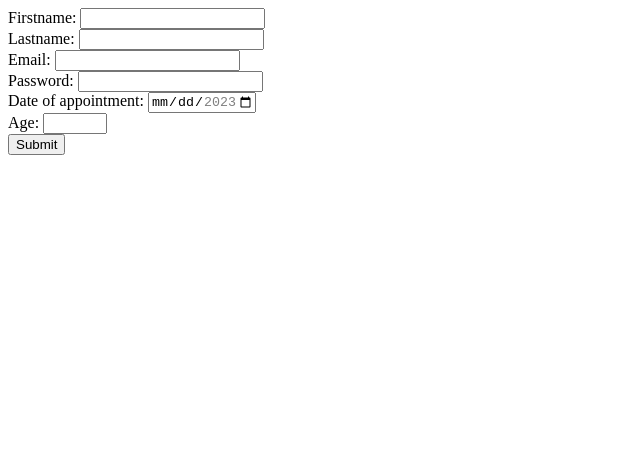
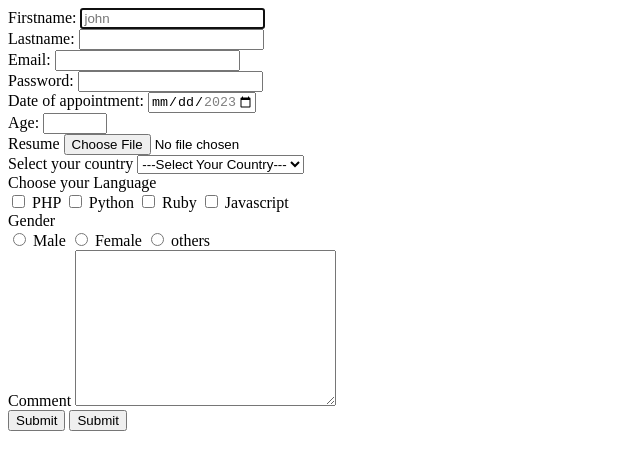
Before and after one commit to Alexcove01/Introductory-class, a plain HTML site: page webpage/form.html in a window 1280 px wide. Shown: the whole page, without its empty margins (0-640 px from the left). Drawn offline with Linux system fonts and the light colour scheme.

```diff
--- a/webpage/form.html
+++ b/webpage/form.html
@@ -6,9 +6,17 @@
     <title>| Form</title>
   </head>
   <body>
+    <!--the form element have 2 attributes the action and the method is where we specify the the link the form submits to whie the method attribute is used to specify the method.-->
     <form action="" method="">
       <label for="firstname">Firstname:</label>
-      <input type="text" id="firstname" name="firstname" />
+      <input
+        type="text"
+        id="firstname"
+        name="firstname"
+        placeholder="john"
+        required
+        autofocus
+      />
       <br />
       <label for="lastname">Lastname:</label>
       <input type="text" id="lastname" name="lastname" />
@@ -26,7 +34,58 @@
       <label for="age">Age:</label>
       <input type="number" id="age" min="0" max="120" />
       <br />
-      <button type="submit">Submit</button>
+      <label for="resume">Resume</label>
+      <input type="file" id="resume" name="resume" />
+      <br />
+      <!--makin a dropbox in html/in dropbox the select element makes it possible to choosr by defaut-->
+      <label for="country">Select your country</label>
+      <select name="country" id="country">
+        <option value="" disabled selected>---Select Your Country---</option>
+        <optgroup label="Africa">
+          <option value="nigeria">Nigeria</option>
+          <option value="ghana">Ghana</option>
+          <option value="egypt">Egypt</option>
+        </optgroup>
+        <optgroup label="America">
+          <option value="usa">United States</option>
+          <option value="brazil">Brazil</option>
+          <option value="canada">Canada</option>
+        </optgroup>
+        <optgroup label="Europe">
+          <option value="england">England</option>
+          <option value="france">France</option>
+          <option value="germany">Germany</option>
+        </optgroup>
+      </select>
+      <!--making a checbos in html-->
+      <br />
+      <label for="language">Choose your Language</label>
+      <br />
+      <input type="checkbox" name="language" value="php" id="php" />
+      <label for="php">PHP</label>
+      <input type="checkbox" name="language" value="python" id="python" />
+      <label for="python">Python</label>
+      <input type="checkbox" name="language" value="ruby" id="ruby" />
+      <label for="ruby">Ruby</label>
+      <input type="checkbox" name="language" value="js" id="js" />
+      <label for="js">Javascript</label>
+      <br />
+      <!--making a radio button in html form/added checked if you wsnt one box to be selected by defult/using col and row can reshape the size of a box under textarea/a submit button can also be created with input with a type botton but it wont have anyeffect on the form action unless the type bottoned is chnged to submit-->
+      <label for="gender">Gender</label>
+      <br />
+      <input type="radio" name="gender" value="male" id="male" />
+      <label for="male">Male</label>
+      <input type="radio" name="gender" value="female" id="female" />
+      <label for="female">Female</label>
+      <input type="radio" name="gender" value="other" id="others" />
+      <label for="others">others</label>
+      <br />
+      <label for="comment">Comment</label>
+      <textarea name="comment" id="comment" cols="30" rows="10"></textarea>
+      <br />
+
+      <button>Submit</button>
+      <input type="button" value="Submit"/>
     </form>
   </body>
 </html>
```
Also changed, not shown: index.html (+13 -0 lines), webpage/home.html (+50 -1 lines), test2.html (added).
